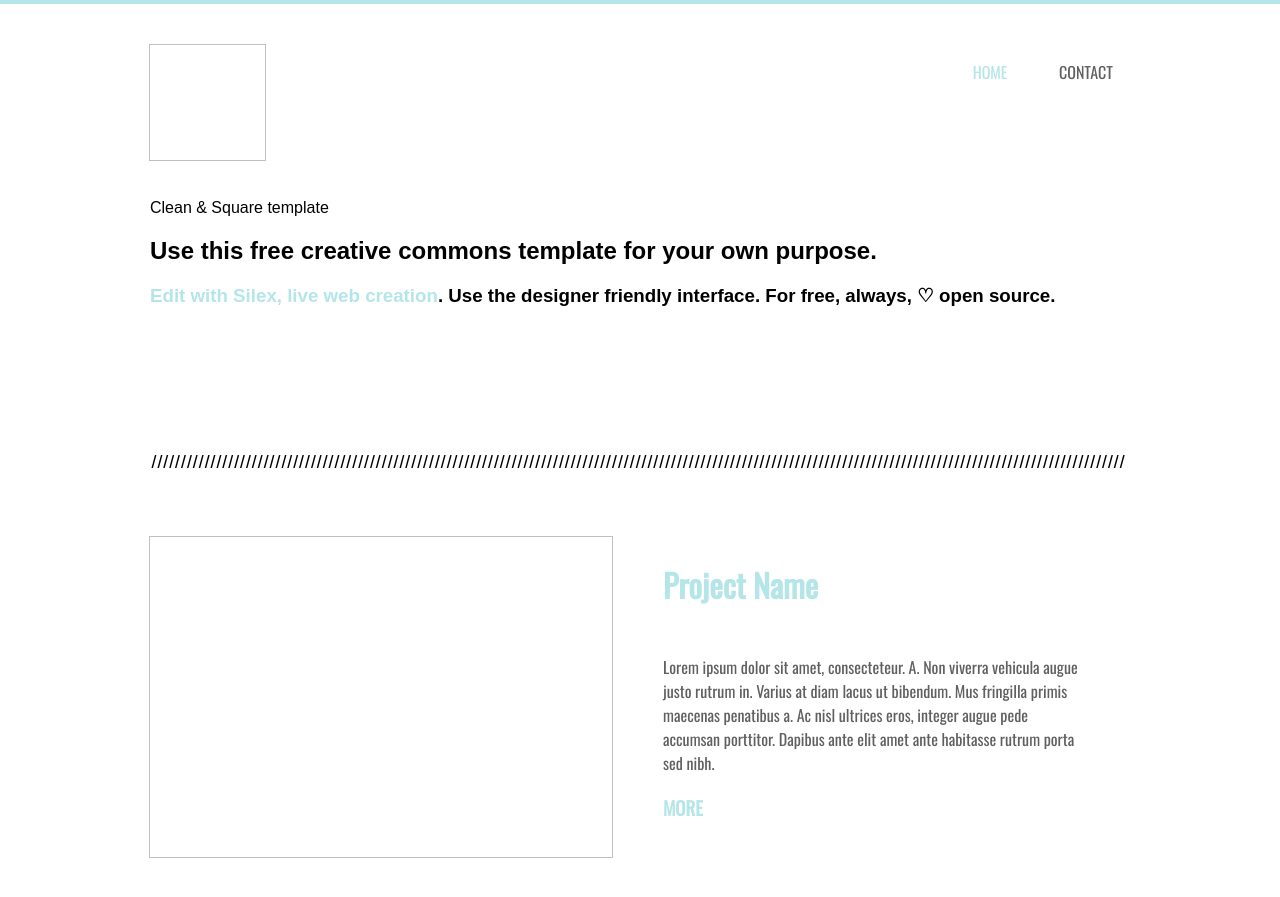
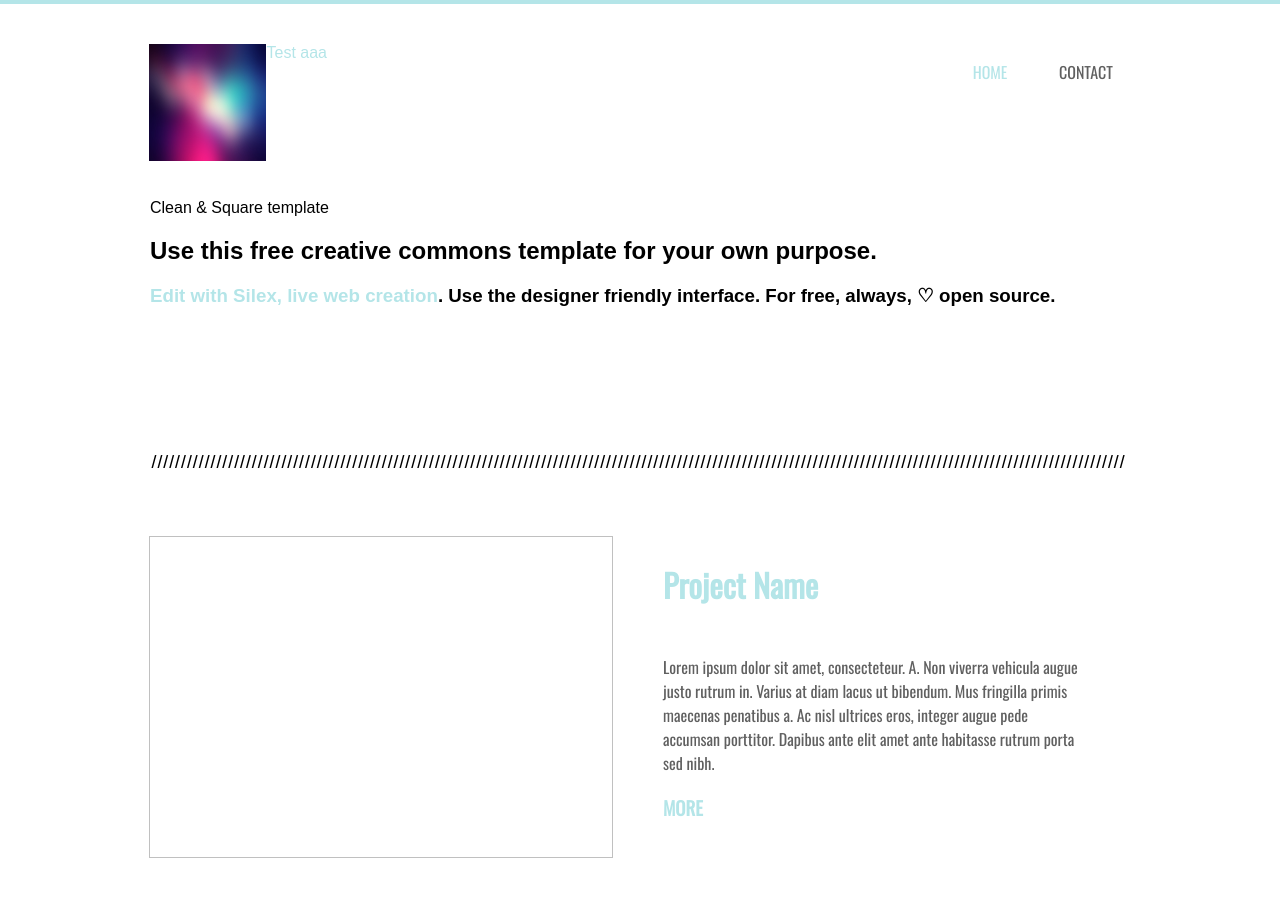
Before and after one commit to singchan/cloud-cannon-template, a Jekyll site: the page built from index.md, in a window 1280 px wide and 900 px high. Shown: the top 897 px of the window. Built offline with Jekyll 4.4.1, drawn with Linux system fonts in a browser that asks for light colours.

Commit message:
Updated '_layouts/home.html' via CloudCannon

```diff
--- a/_layouts/home.html
+++ b/_layouts/home.html
@@ -1,7 +1,7 @@
-<!doctype html><html lang=""><head>
+<!DOCTYPE html><html lang=""><head>
     <title>Clean &amp; Square free template</title>
-    <meta charset="UTF-8">
-    <meta name="generator" content="Silex v2.2.12">
+    <meta charset="UTF-8" />
+    <meta name="generator" content="Silex v2.2.12" />
 
 
 
@@ -10,8 +10,8 @@
 
 
     <script type="text/javascript" src="{{ site.url }}{{ site.baseurl }}/js/front-end.js"></script>
-    <link rel="stylesheet" href="{{ site.url }}{{ site.baseurl }}/css/normalize.css">
-    <link rel="stylesheet" href="{{ site.url }}{{ site.baseurl }}/css/front-end.css">
+    <link rel="stylesheet" href="{{ site.url }}{{ site.baseurl }}/css/normalize.css" />
+    <link rel="stylesheet" href="{{ site.url }}{{ site.baseurl }}/css/front-end.css" />
 
 
 
@@ -59,20 +59,20 @@
 
 
 
-<link href="https://fonts.googleapis.com/css?family=Oswald" rel="stylesheet" class="silex-custom-font"><meta name="viewport" content="width=device-width, initial-scale=1"><script type="text/javascript" class="silex-script"></script><script src="{{ site.url }}{{ site.baseurl }}/js/script.js" type="text/javascript"></script><link href="{{ site.url }}{{ site.baseurl }}/css/styles.css" rel="stylesheet" type="text/css"><style>body { opacity: 0; transition: .25s opacity ease; }</style></head>
+<link href="https://fonts.googleapis.com/css?family=Oswald" rel="stylesheet" class="silex-custom-font" /><meta name="viewport" content="width=device-width, initial-scale=1" /><script type="text/javascript" class="silex-script"></script><script src="{{ site.url }}{{ site.baseurl }}/js/script.js" type="text/javascript"></script><link href="{{ site.url }}{{ site.baseurl }}/css/styles.css" rel="stylesheet" type="text/css" /><style>body { opacity: 0; transition: .25s opacity ease; }</style></head>
 
-<body data-silex-type="container-element" class="body-initial all-style enable-mobile prevent-resizable prevent-selectable editable-style silex-runtime silex-published" style="" data-current-page="page-home">
+<body data-silex-type="container-element" class="body-initial all-style enable-mobile prevent-resizable prevent-selectable editable-style silex-runtime silex-published" data-current-page="page-home">
     <section data-silex-type="container-element" class="container-element editable-style silex-id-1483130857943-13 section-element small-height website-min-width hide-on-mobile prevent-resizable">
-        <div data-silex-type="container-element" class="editable-style silex-element-content website-width silex-id-1483130857943-12 container-element" style=""></div>
+        <div data-silex-type="container-element" class="editable-style silex-element-content website-width silex-id-1483130857943-12 container-element"></div>
     </section>
 
     <section data-silex-type="container-element" class="container-element editable-style silex-id-1483130355289-7 section-element website-min-width prevent-resizable" style="top: 0px; left: 0px;">
 
-    <div data-silex-type="container-element" class="editable-style silex-element-content website-width silex-id-1483130355289-6 container-element" style="">
+    <div data-silex-type="container-element" class="editable-style silex-element-content website-width silex-id-1483130355289-6 container-element">
 
 
 
-        <div data-silex-type="text-element" class="editable-style silex-id-1552772425150-3 text-element silex-component prevent-resizable hamburger-menu prevent-auto-z-index hide-on-desktop" style=""><div class="silex-element-content normal"><style>.hamburger-menu_1604748562631_283 {position: absolute; z-index: 20;}.silex-editor .hamburger-menu_1604748562631_283 nav {left: -9999px;}.hamburger-menu_1604748562631_283 nav ul {margin-top: 80px;}.hamburger-menu_1604748562631_283 nav {opacity: 0; position: absolute; background-color: #B4E5E8; transition: left 1s ease, height 0s ease 1s; left: -300px; width: 300px; height: 20px;}.hamburger-menu_1604748562631_283.open nav {opacity: 1; height: 100vh; left: 0; transition: left 1s ease, height 0s ease 0s;}.hamburger-menu_1604748562631_283 .nav-container {z-index: 10; position: absolute;}.hamburger-menu_1604748562631_283.open .nav-container {}.hamburger-menu_1604748562631_283 .hamburger-btn {z-index: 20; cursor: pointer; position: absolute;}.hamburger-menu_1604748562631_283 .hamburger-btn span {display: block; width: 30px; height: 5px; margin-bottom: 3px; position: relative; background-color: #000000; border: 1px solid #ffffff; border-radius: 3px; transition: border-color 0.1s ease-in,
+        <div data-silex-type="text-element" class="editable-style silex-id-1552772425150-3 text-element silex-component prevent-resizable hamburger-menu prevent-auto-z-index hide-on-desktop"><div class="silex-element-content normal"><style>.hamburger-menu_1604748562631_283 {position: absolute; z-index: 20;}.silex-editor .hamburger-menu_1604748562631_283 nav {left: -9999px;}.hamburger-menu_1604748562631_283 nav ul {margin-top: 80px;}.hamburger-menu_1604748562631_283 nav {opacity: 0; position: absolute; background-color: #B4E5E8; transition: left 1s ease, height 0s ease 1s; left: -300px; width: 300px; height: 20px;}.hamburger-menu_1604748562631_283.open nav {opacity: 1; height: 100vh; left: 0; transition: left 1s ease, height 0s ease 0s;}.hamburger-menu_1604748562631_283 .nav-container {z-index: 10; position: absolute;}.hamburger-menu_1604748562631_283.open .nav-container {}.hamburger-menu_1604748562631_283 .hamburger-btn {z-index: 20; cursor: pointer; position: absolute;}.hamburger-menu_1604748562631_283 .hamburger-btn span {display: block; width: 30px; height: 5px; margin-bottom: 3px; position: relative; background-color: #000000; border: 1px solid #ffffff; border-radius: 3px; transition: border-color 0.1s ease-in,
       opacity 0.1s ease-in,
       transform 0.1s ease-in,
       background 0.1s ease-in;}.hamburger-menu_1604748562631_283.open .hamburger-btn span {border-color: rgba(255, 255, 255, 0);}.hamburger-menu_1604748562631_283 .hamburger-btn span:first-child {transform-origin: 4px -2px;}.hamburger-menu_1604748562631_283.open .hamburger-btn span:first-child {transform: rotate(45deg) translate(7px, -4px);}.hamburger-menu_1604748562631_283.open .hamburger-btn span:nth-last-child(2) {opacity: 0;}.hamburger-menu_1604748562631_283 .hamburger-btn span:nth-child(3) {transform-origin: -11px 4px;}.hamburger-menu_1604748562631_283.open .hamburger-btn span:nth-child(3) {transform: rotate(-45deg) translate(0, 12px);}</style>
@@ -85,12 +85,12 @@
     </div>
     <div class="nav-container">
       <div class="prevent-scale">
-        <nav role="navigation" class="">
+        <nav role="navigation">
             <ul>
 
                 <li><a href="home.html" class="page-link-active">Home</a></li>
 
-                <li><a href="contact.html" class="">Contact</a></li>
+                <li><a href="contact.html">Contact</a></li>
 
                 <li><a href="https://www.silex.me/">Powered by Silex</a></li>
 
@@ -131,20 +131,22 @@
   close();
 })();
 </script>
-</div></div><div data-silex-type="container-element" class="editable-style container-element silex-id-1594114016137-2 hide-on-desktop" style=""></div><div data-silex-type="text-element" class="editable-style text-element silex-id-1436036522018-5 nav hide-on-mobile" style="">
+</div></div><div data-silex-type="container-element" class="editable-style container-element silex-id-1594114016137-2 hide-on-desktop"></div><div data-silex-type="text-element" class="editable-style text-element silex-id-1436036522018-5 nav hide-on-mobile">
                     <div class="silex-element-content normal"><p>
                         <a href="home.html" class="page-link-active">HOME</a>
                     </p></div>
-                </div><div data-silex-type="text-element" class="editable-style text-element silex-id-1436036521917-4 nav hide-on-mobile" style="">
+                </div><div data-silex-type="text-element" class="editable-style text-element silex-id-1436036521917-4 nav hide-on-mobile">
                     <div class="silex-element-content normal">
-                        <p><a href="contact.html" class="">CONTACT</a>
+                        <p><a href="contact.html">CONTACT</a>
                     </p></div>
-                </div><a href="home.html" data-silex-type="image-element" class="editable-style image-element silex-id-1436036524431-29 page-link-active" style=""><img class="editable"></a><a href="home.html" data-silex-type="text-element" class="editable-style text-element silex-id-1436036524330-28 page-link-active grey-text editable" style="">
-                    <div class="silex-element-content normal">{{page.author}}</div>
+                </div><a href="home.html" data-silex-type="image-element" class="editable-style image-element silex-id-1436036524431-29 page-link-active"><img class="editable" src="/uploads/ios-7-purplr-wallpaper-desktop.jpg" width="2560" height="1600" /></a><a href="home.html" data-silex-type="text-element" class="editable-style text-element silex-id-1436036524330-28 page-link-active grey-text editable">Test aaa
+                    <div class="silex-element-content normal"></div>
                 </a></div></section><section data-silex-type="container-element" class="container-element editable-style silex-id-1483131519736-31 section-element website-min-width prevent-resizable page-home paged-element paged-element-visible">
-        <div data-silex-type="container-element" class="editable-style silex-element-content website-width silex-id-1483131519736-30 container-element" style="">
+        <div data-silex-type="container-element" class="editable-style silex-element-content website-width silex-id-1483131519736-30 container-element">
 
-        <p data-silex-type="text-element" class="editable-style text-element silex-id-1436036524230-27 editable" style="">{{page.description}}</p><div class="silex-element-content normal">
+        <p data-silex-type="text-element" class="editable-style text-element silex-id-1436036524230-27 editable">
+
+            </p><div class="silex-element-content normal">
                     Clean &amp; Square template
                     <h2>Use this free creative commons template for your own purpose.&nbsp;</h2>
                     <h3><a href="//www.silex.me">Edit with Silex, live web creation</a>.&nbsp;Use the designer friendly interface. For free, always,&nbsp;♡ open source.</h3>
@@ -155,7 +157,7 @@
 
 
     <section data-silex-type="container-element" class="container-element editable-style section-element silex-id-1483130397853-8 website-min-width prevent-resizable page-home paged-element paged-element-visible">
-        <div data-silex-type="container-element" class="editable-style silex-element-content website-width container-element silex-id-1483130397854-9" style="">
+        <div data-silex-type="container-element" class="editable-style silex-element-content website-width container-element silex-id-1483130397854-9">
 
 
 
@@ -164,16 +166,10 @@
                 <div class="silex-element-content normal">
                     /////////////////////////////////////////////////////////////////////////////////////////////////////////////////////////////////////////////////////////////////////
                 </div>
-            </div><div data-silex-type="image-element" class="editable-style image-element silex-id-1483131239727-16" style=""><img class="editable"></div><div data-silex-type="text-element" class="editable-style text-element silex-id-1436036523626-21 product-details editable">
+            </div><div data-silex-type="image-element" class="editable-style image-element silex-id-1483131239727-16"><img class="editable" /></div><div data-silex-type="text-element" class="editable-style text-element silex-id-1436036523626-21 product-details editable">
                 <div class="silex-element-content normal">
-                    <h1>Project Name</h1>
-
-                        <br>
-
-
-                        <p>Lorem ipsum dolor sit amet, consecteteur. A. Non viverra vehicula augue justo rutrum in. Varius at diam lacus ut bibendum. Mus fringilla primis maecenas penatibus a. Ac nisl ultrices eros, integer augue pede accumsan porttitor.
-                            Dapibus ante elit amet ante habitasse rutrum porta sed nibh. <br></p><h3><a href="home.html" class="page-link-active">MORE</a></h3>
-
+                    <h1>Project Name</h1>&nbsp;<p>Lorem ipsum dolor sit amet, consecteteur. A. Non viverra vehicula augue justo rutrum in. Varius at diam lacus ut bibendum. Mus fringilla primis maecenas penatibus a. Ac nisl ultrices eros, integer augue pede accumsan porttitor. Dapibus ante elit amet ante habitasse rutrum porta sed nibh.</p>
+                    <h3><a class="page-link-active" href="home.html">MORE</a></h3>
                 </div>
             </div></div>
     </section>
@@ -237,22 +233,16 @@
                 <div class="silex-element-content normal">
                     /////////////////////////////////////////////////////////////////////////////////////////////////////////////////////////////////////////////////////////////////////
                 </div>
-            </div><div data-silex-type="image-element" class="editable-style image-element silex-id-1483131242515-21" style=""><img class="editable"></div><div data-silex-type="text-element" class="editable-style text-element silex-id-1483131239727-18 product-details editable">
+            </div><div data-silex-type="image-element" class="editable-style image-element silex-id-1483131242515-21"><img class="editable" /></div><div data-silex-type="text-element" class="editable-style text-element silex-id-1483131239727-18 product-details editable">
                 <div class="silex-element-content normal">
-                    <h1>Project Name</h1>
-
-                        <br>
-
-
-                        <p>Lorem ipsum dolor sit amet, consecteteur. A. Non viverra vehicula augue justo rutrum in. Varius at diam lacus ut bibendum. Mus fringilla primis maecenas penatibus a. Ac nisl ultrices eros, integer augue pede accumsan porttitor.
-                            Dapibus ante elit amet ante habitasse rutrum porta sed nibh. <br></p><h3><a href="home.html" class="page-link-active">MORE</a></h3>
-
+                    <h1>Project Name</h1>&nbsp;<p>Lorem ipsum dolor sit amet, consecteteur. A. Non viverra vehicula augue justo rutrum in. Varius at diam lacus ut bibendum. Mus fringilla primis maecenas penatibus a. Ac nisl ultrices eros, integer augue pede accumsan porttitor. Dapibus ante elit amet ante habitasse rutrum porta sed nibh.</p>
+                    <h3><a class="page-link-active" href="home.html">MORE</a></h3>
                 </div>
             </div></div>
     </section>
     <section data-silex-type="container-element" class="container-element editable-style section-element silex-id-1483131242514-19 website-min-width prevent-resizable page-home paged-element paged-element-visible">
 
-        <div data-silex-type="container-element" class="editable-style silex-element-content website-width container-element silex-id-1483131242514-20" style="">
+        <div data-silex-type="container-element" class="editable-style silex-element-content website-width container-element silex-id-1483131242514-20">
 
 
 
@@ -261,16 +251,10 @@
                 <div class="silex-element-content normal">
                     /////////////////////////////////////////////////////////////////////////////////////////////////////////////////////////////////////////////////////////////////////
                 </div>
-            </div><div data-silex-type="image-element" class="editable-style image-element silex-id-1436036524028-25" style=""><img class="editable"></div><div data-silex-type="text-element" class="editable-style text-element silex-id-1483131242515-23 product-details editable">
+            </div><div data-silex-type="image-element" class="editable-style image-element silex-id-1436036524028-25"><img class="editable" /></div><div data-silex-type="text-element" class="editable-style text-element silex-id-1483131242515-23 product-details editable">
                 <div class="silex-element-content normal">
-                    <h1>Project Name</h1>
-
-                        <br>
-
-
-                        <p>Lorem ipsum dolor sit amet, consecteteur. A. Non viverra vehicula augue justo rutrum in. Varius at diam lacus ut bibendum. Mus fringilla primis maecenas penatibus a. Ac nisl ultrices eros, integer augue pede accumsan porttitor.
-                            Dapibus ante elit amet ante habitasse rutrum porta sed nibh. <br></p><h3><a href="home.html" class="page-link-active">MORE</a></h3>
-
+                    <h1>Project Name</h1>&nbsp;<p>Lorem ipsum dolor sit amet, consecteteur. A. Non viverra vehicula augue justo rutrum in. Varius at diam lacus ut bibendum. Mus fringilla primis maecenas penatibus a. Ac nisl ultrices eros, integer augue pede accumsan porttitor. Dapibus ante elit amet ante habitasse rutrum porta sed nibh.</p>
+                    <h3><a class="page-link-active" href="home.html">MORE</a></h3>
                 </div>
             </div></div>
     </section>
@@ -282,9 +266,10 @@
 
     <section data-silex-type="container-element" class="container-element editable-style section-element silex-id-1483130400381-10 website-min-width prevent-resizable">
         <div data-silex-type="container-element" class="editable-style silex-element-content website-width container-element silex-id-1483130400382-11">
-            <div data-silex-type="text-element" class="editable-style text-element silex-id-1436036522220-7 full-width small-text style-centered editable" style="">
+            <div data-silex-type="text-element" class="editable-style text-element silex-id-1436036522220-7 full-width small-text style-centered editable">
                 <div class="silex-element-content normal">
-                    <p>This is a creative commons template <br>for use in <a href="https://www.silex.me/">Silex website editor</a><br></p></div>
+                    <p>This is a creative commons template<br />for use in <a href="https://www.silex.me/">Silex website editor</a></p>
+                </div>
             </div>
         </div>
     </section>
```
